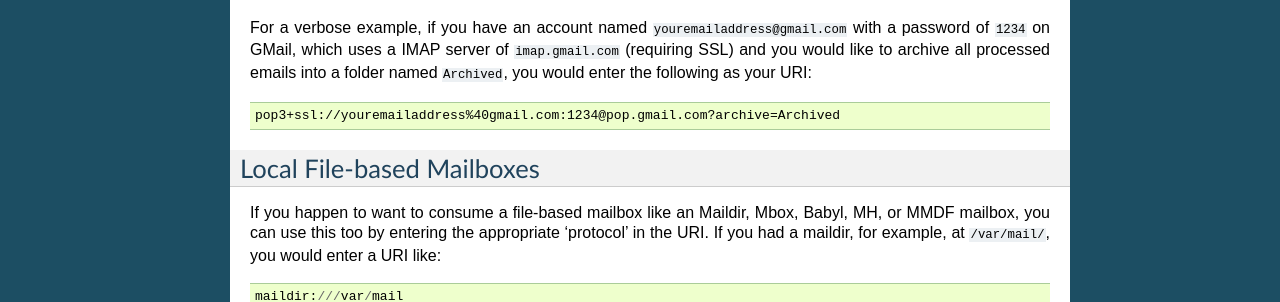
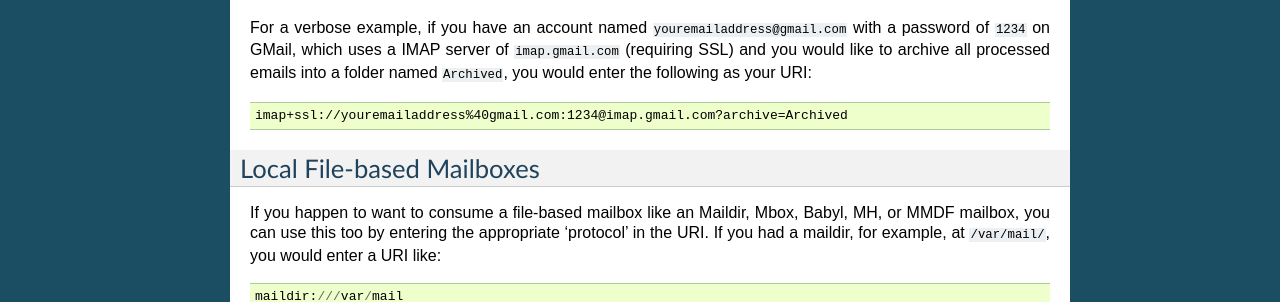
Before and after one commit to coddingtonbear/django-mailbox, a Sphinx documentation site: the page built from docs/topics/mailbox_types.rst, in a window 1280 px wide. Shown: the part 906-1208 px from the top of the page. Built offline with Sphinx 7.4.7, drawn with Linux system fonts in a browser that asks for light colours.

Commit message:
Fixing a documentation glitch; thanks for catching this, @yellowcap.

```diff
--- a/docs/topics/mailbox_types.rst
+++ b/docs/topics/mailbox_types.rst
@@ -59,7 +59,7 @@ SSL) and you would like to archive all processed emails
 into a folder named ``Archived``, you
 would enter the following as your URI::
 
-    pop3+ssl://youremailaddress%40gmail.com:1234@pop.gmail.com?archive=Archived
+    imap+ssl://youremailaddress%40gmail.com:1234@imap.gmail.com?archive=Archived
 
 
 Local File-based Mailboxes
```
